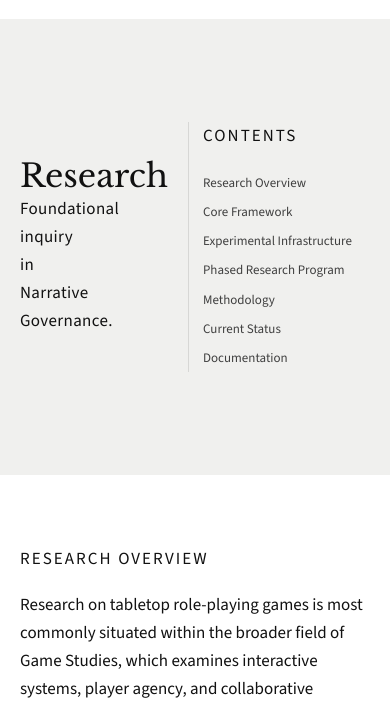
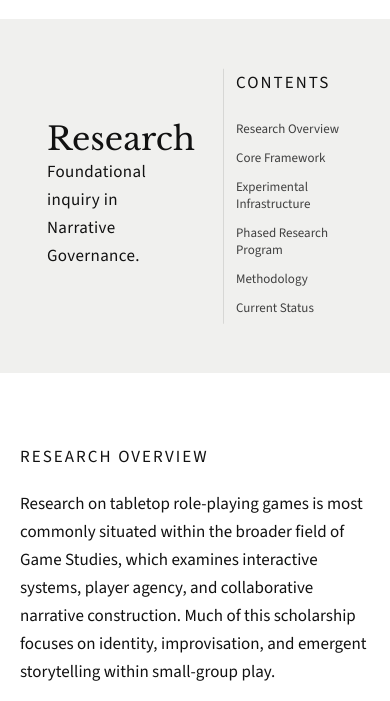
Before and after one commit to lateagestudios/lateagestudios-site, a plain HTML site: page research.html in a window 390 px wide. Shown: the part 77-778 px from the top of the page. Drawn offline with nearby package versions, Linux system fonts and the light colour scheme.

Commit message:
Update research.html
Updating the format yet again, for like the hundredth time.

```diff
--- a/research.html
+++ b/research.html
@@ -104,14 +104,15 @@
     /* Shared container */
     .container{
       max-width: var(--maxw);
-      margin: 0 var(--gutter);
+      margin: 0 auto;
+      padding: 0 var(--gutter);
     }
 
-    /* Research hero band - restore original desktop layout */
+    /* Research hero band */
     .band{
       background: var(--band);
       min-height: var(--hero);
-      padding: 0 var(--gutter);
+      padding: 0;
       display: flex;
       align-items: center;
     }
@@ -119,11 +120,14 @@
     .band-inner{
       position: relative;
       width: 100%;
-      padding-right: clamp(320px, 34vw, 380px);
+      /* Reserve exact TOC width + gap so TOC right edge aligns with body text edge */
+      padding-right: 288px;
     }
 
     .hero-copy{
+      min-width: 0;
       max-width: 100%;
+      padding-right: 8px;
     }
 
     h1{
@@ -140,7 +144,8 @@
       color: var(--muted);
       letter-spacing: 0.02em;
       line-height: 1.5;
-      max-width: 24ch;
+      max-width: none;
+      white-space: nowrap;
     }
 
     .toc{
@@ -173,7 +178,7 @@
 
     /* Body */
     main{
-      padding: 96px var(--gutter) 110px;
+      padding: 96px 0 110px;
       background: var(--bg);
     }
 
@@ -274,29 +279,33 @@
       }
     }
 
-    /* Mobile only - tune without touching desktop layout */
+    /* Mobile only - keep grey band fixed, push TOC right, give heading more room */
     @media (max-width: 860px){
       :root{
-        --hero: clamp(430px, 54vh, 580px);
+        --hero: clamp(320px, 42vh, 520px);
       }
 
       header{ padding: 22px 20px; }
-      .band{ padding: 0 20px; }
-      main{ padding: 70px 20px 84px; }
+      main{ padding: 70px 0 84px; }
 
       .container{
-        margin: 0;
+        padding: 0 20px;
       }
 
       .brand img{ height: 50px; }
       .container p{ font-size: 17px; line-height: 1.65; }
 
+      .band{
+        padding: 0;
+      }
+
       .band-inner{
-        padding-right: 188px;
+        padding-right: 146px;
+        padding-left: 6px;
       }
 
       .hero-copy{
-        max-width: calc(100% - 188px);
+        padding-right: 8px;
       }
 
       h1{
@@ -308,14 +317,15 @@
         margin-top: 14px;
         font-size: 16px;
         line-height: 1.4;
-        max-width: 12ch;
+        white-space: normal;
+        max-width: 16ch;
       }
 
       .toc{
-        width: 168px;
-        padding-left: 14px;
-        max-height: none;
-        overflow: visible;
+        width: 126px;
+        padding-left: 12px;
+        max-height: calc(var(--hero) - 100px);
+        overflow: auto;
       }
 
       .toc-label{
@@ -324,7 +334,7 @@
 
       .toc a{
         font-size: 13px;
-        line-height: 1.32;
+        line-height: 1.3;
         padding: 6px 0;
       }
     }
```
